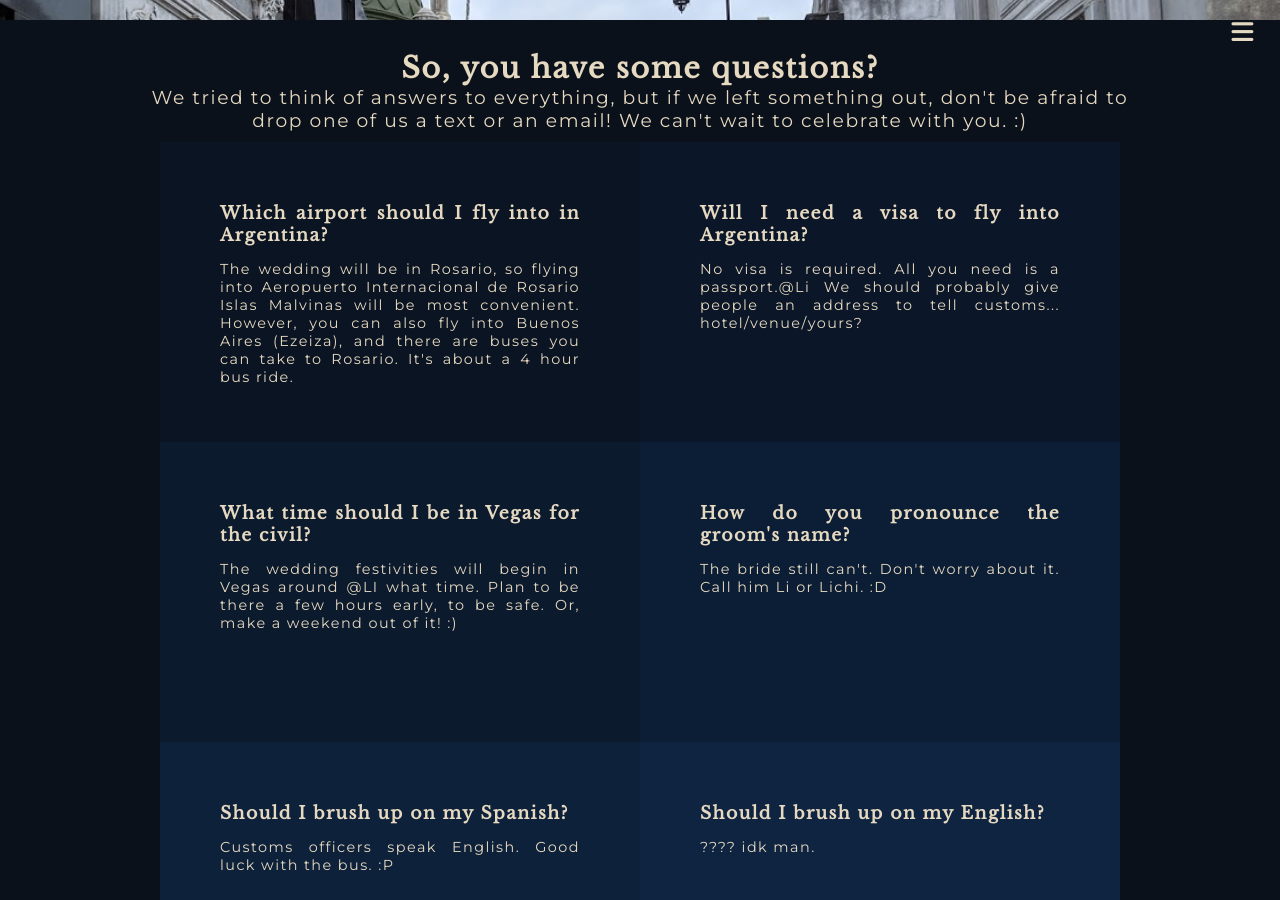
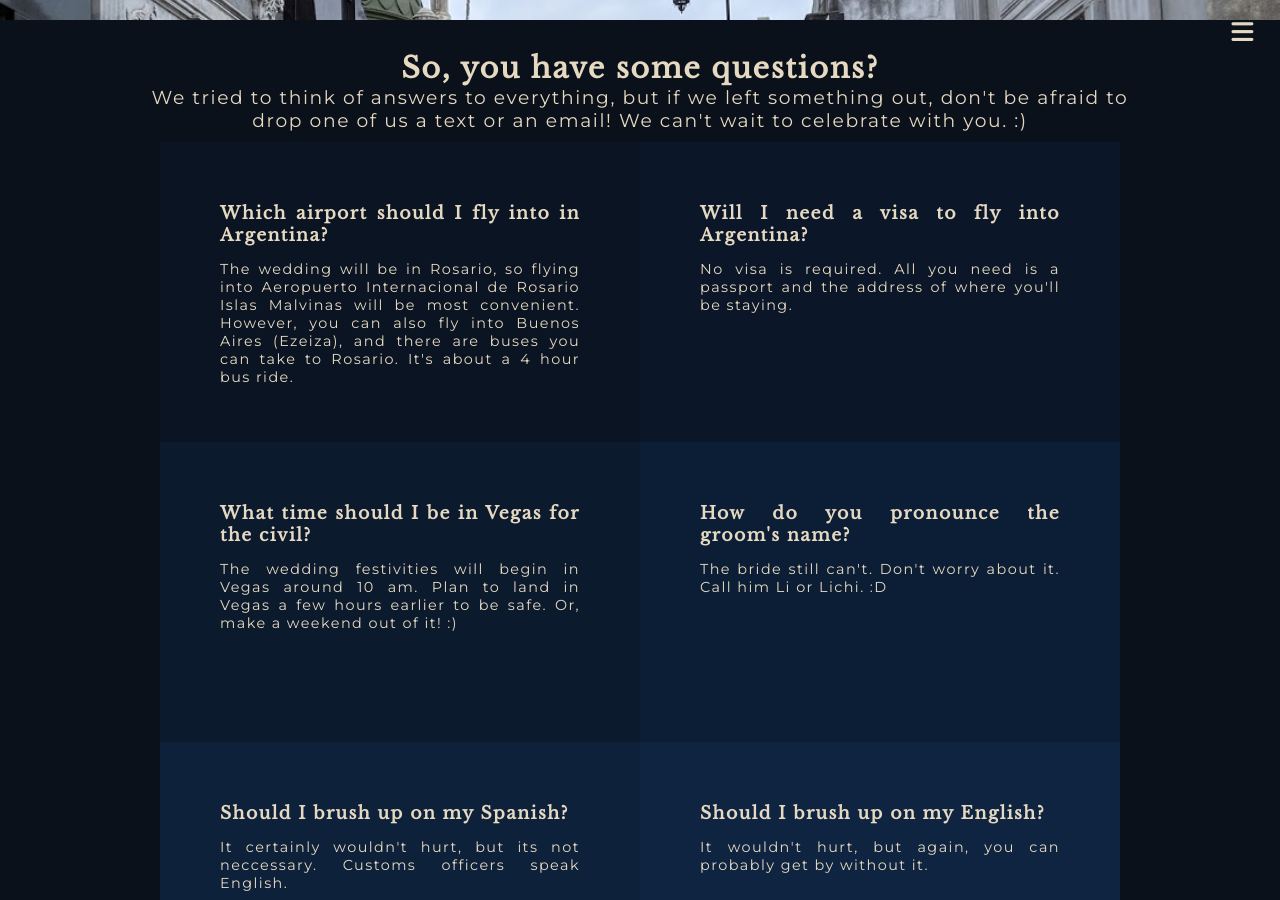
Before and after one commit to lisandroct/webecome.family, a Jekyll site: the page built from faq.md, in a window 1280 px wide and 900 px high, scrolled down 520 px. Built offline with Jekyll 4.4.1, drawn with Linux system fonts in a browser that asks for light colours; nearby versions of some CDN libraries.

Commit message:
Updated faq
@Li we should probably give options a few good options for where to stay here.. I know sometimes couples let a certain hotel know and they block off rooms, and guests can get a discounted rate... idk if thats a thing in tina

```diff
--- a/_data/faq.yml
+++ b/_data/faq.yml
@@ -2,19 +2,19 @@
   content: The wedding will be in Rosario, so flying into Aeropuerto Internacional de Rosario Islas Malvinas will be most convenient. However, you can also fly into Buenos Aires (Ezeiza), and there are buses you can take to Rosario. It's about a 4 hour bus ride.
 
 - title: Will I need a visa to fly into Argentina?
-  content: No visa is required. All you need is a passport.@Li We should probably give people an address to tell customs... hotel/venue/yours?
+  content: No visa is required. All you need is a passport and the address of where you'll be staying.
 
 - title: What time should I be in Vegas for the civil?
-  content: The wedding festivities will begin in Vegas around @LI what time. Plan to be there a few hours early, to be safe. Or, make a weekend out of it! :)
+  content: The wedding festivities will begin in Vegas around 10 am. Plan to land in Vegas a few hours earlier to be safe. Or, make a weekend out of it! :)
 
 - title: How do you pronounce the groom's name?
   content: The bride still can't. Don't worry about it. Call him Li or Lichi. :D
 
 - title: Should I brush up on my Spanish?
-  content: Customs officers speak English. Good luck with the bus. :P
+  content: It certainly wouldn't hurt, but its not neccessary. Customs officers speak English.
 
 - title: Should I brush up on my English?
-  content: '???? idk man.'
+  content: It wouldn't hurt, but again, you can probably get by without it.
 
 - title: Where are you registered?
   content: www.zola.com/registry/gillianandlisandro
```
